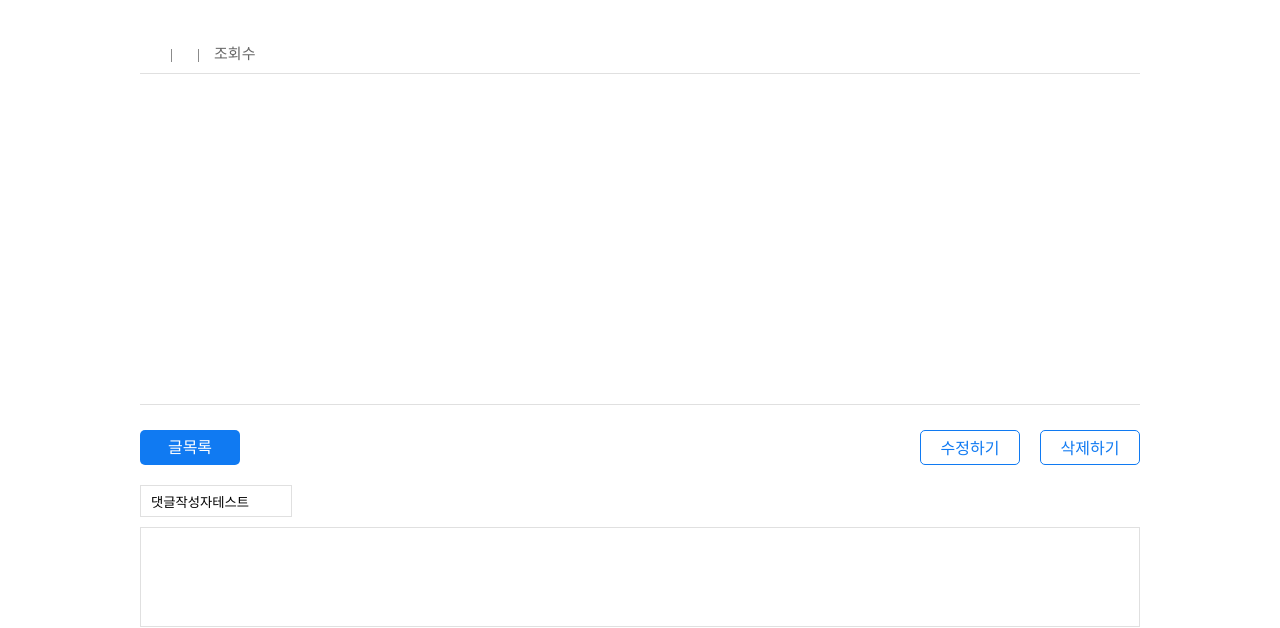
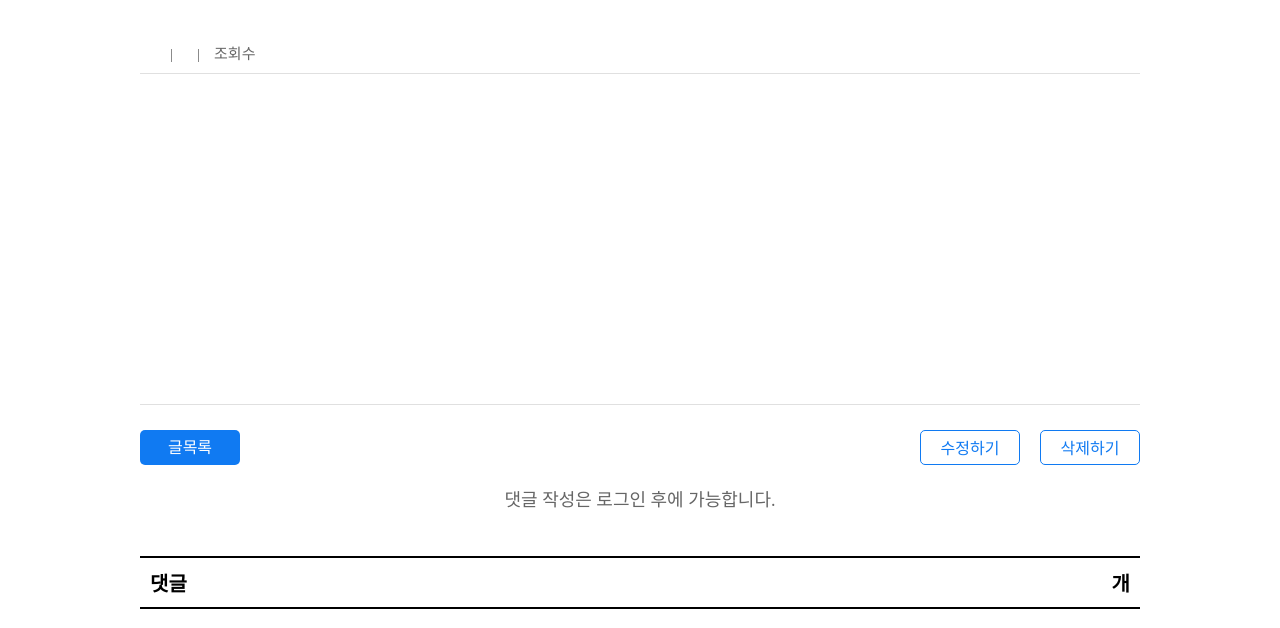
Before and after one commit to green-kong/team6_login_board, a website: page views/board/view.html in a window 1280 px wide. Shown: the part 203-831 px from the top of the page. Drawn offline with nearby package versions, Linux system fonts and the light colour scheme; files that its build step writes are made by us from their sources.

Commit message:
[back/front] feat: unlogin user reject create reply

```diff
--- a/public/css/board/view.css
+++ b/public/css/board/view.css
@@ -214,3 +214,13 @@
   content: '|';
   margin-left: 5px;
 }
+
+#unlogin_text {
+  width: 1000px;
+  display: flex;
+  justify-content: center;
+  color: #666;
+}
+#unlogin_text > p {
+  font-size: 18px;
+}
--- a/views/board/view.html
+++ b/views/board/view.html
@@ -30,7 +30,8 @@
   <div id="reply_input">
     <div id="sub_con_input">
       <input type="hidden" id="linkedPosting" value="{{result._id}}" />
-      <input type="text" id="reply_author" value="댓글작성자테스트" readonly />
+      {%if user%}
+      <input type="text" id="reply_author" value="{{user.alias}}" readonly />
       <textarea
         name="replyContent"
         id="reply_content"
@@ -38,12 +39,28 @@
         rows="10"
         maxlength="120"
       ></textarea>
+      {%elif admin%}
+      <input type="text" id="reply_author" value="{{user.alias}}" readonly />
+      <textarea
+        name="replyContent"
+        id="reply_content"
+        cols="30"
+        rows="10"
+        maxlength="120"
+      ></textarea>
+      {%else%}
+      <div id="unlogin_text">
+        <p>댓글 작성은 로그인 후에 가능합니다.</p>
+      </div>
+      {%endif%}
     </div>
+    {%if user or admin%}
     <button id="reply_btn">댓글등록</button>
+    {%endif%}
   </div>
   <div id="reply_list_header">
     <p id="reply_title">댓글</p>
-    <p id="reply_count">25개</p>
+    <p id="reply_count">{{replyCnt.replyCnt}}개</p>
   </div>
   <ul id="reply_list">
     {%for reply in replyList%}
```
Also changed, not shown: routes/board/boardController.js (+9 -6 lines).
